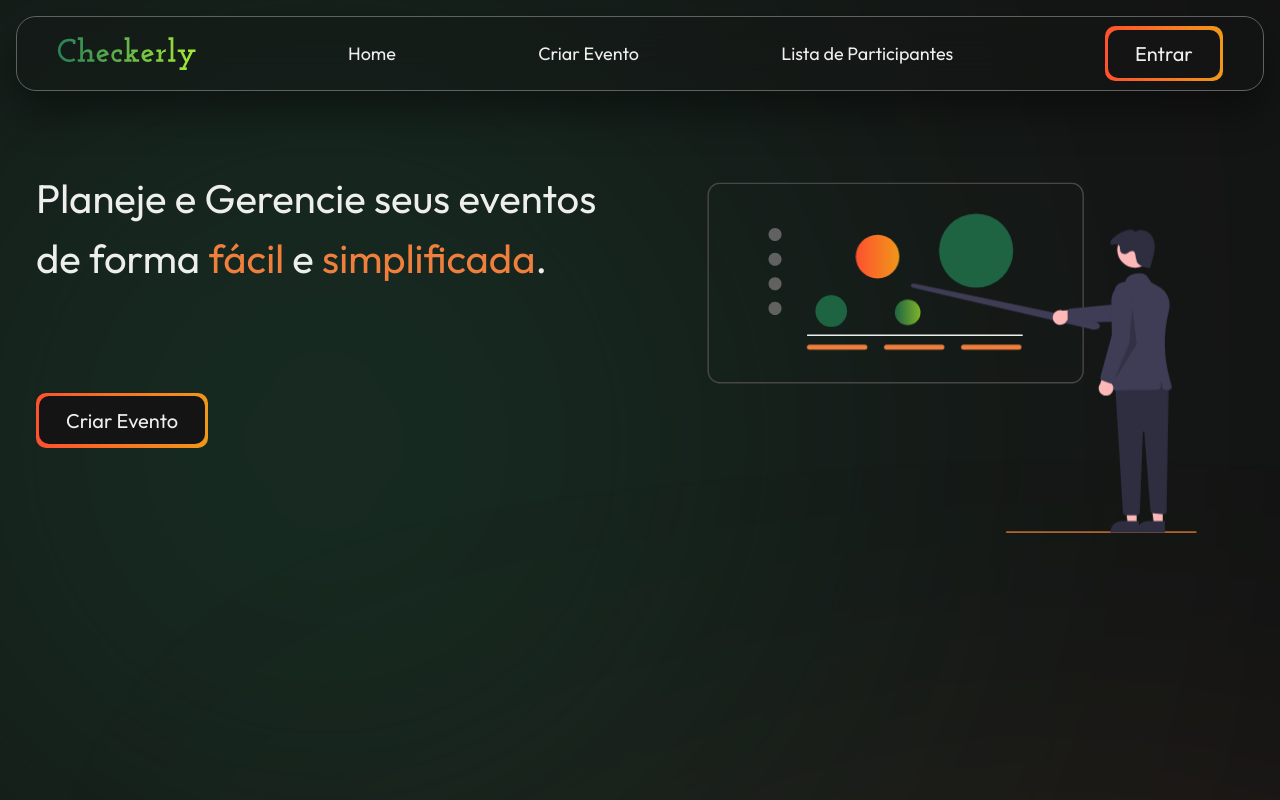
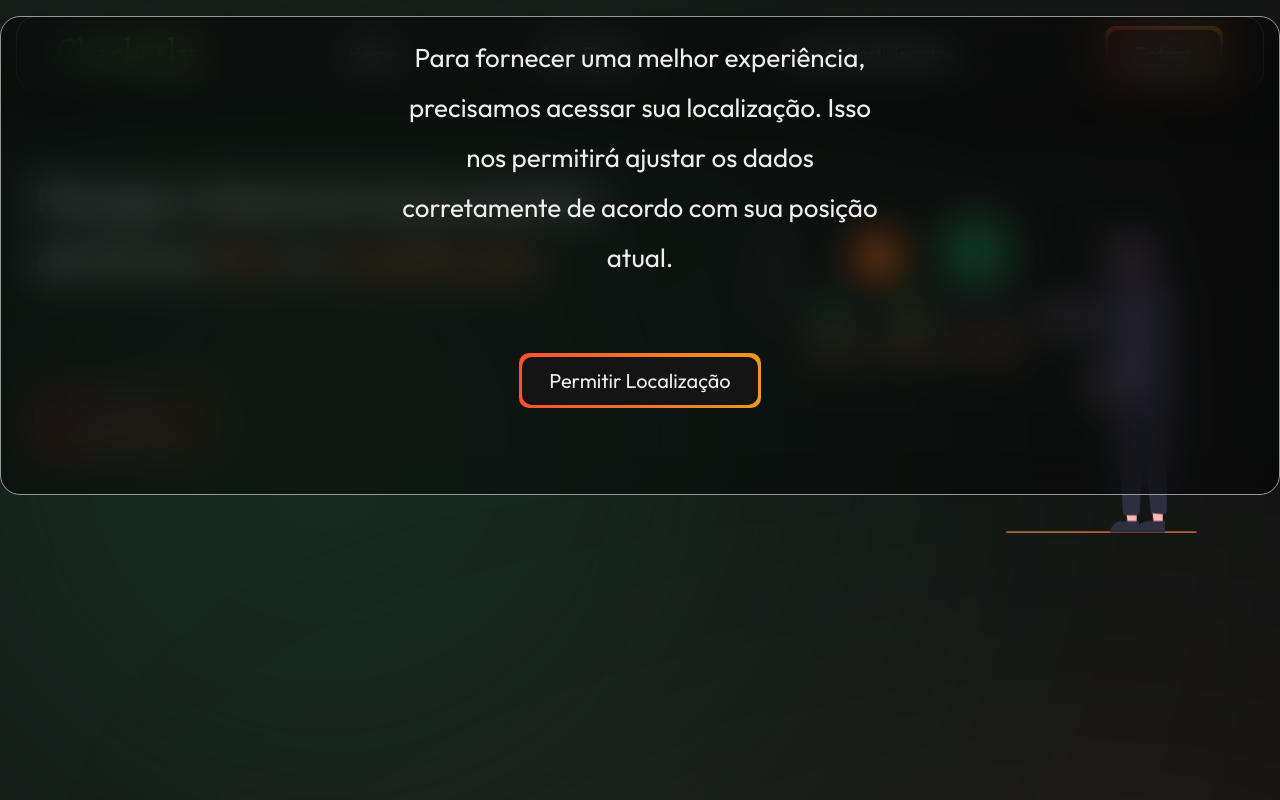
Before and after one commit to Pedro-Andre/Checkcerly-Backup, a React (Vite) app: page / in a window 1280 px wide. Shown: the top 800 px of the page. Built offline with nearby package versions, Linux system fonts and the light colour scheme; no server answers.

Commit message:
Adicionando botao de permissao da Localizacao

```diff
--- /dev/null
+++ b/src/assets/components/Geolocation/Geolocation.css
@@ -0,0 +1,47 @@
+/* .location {
+  position: fixed;
+  inset: 2rem;
+  display: flex;
+  flex-direction: column;
+  align-items: center;
+  justify-content: center;
+  background: var(--clr-black-low-op);
+  border: 0.15rem solid var(--clr-gray);
+  backdrop-filter: blur(2rem);
+  border-radius: 2rem;
+  padding: 1.6rem;
+  z-index: 9999;
+}
+
+.location p {
+  font-size: 2.6rem;
+  width: 100%;
+  max-width: 50rem;
+  text-align: center;
+  line-height: 5rem;
+} */
+
+.location {
+  position: fixed;
+  width: 100%;
+  top: 1.6rem;
+  left: 0;
+  display: flex;
+  flex-direction: column;
+  align-items: center;
+  justify-content: center;
+  background: var(--clr-black-low-op-3);
+  border: 0.15rem solid var(--clr-gray);
+  backdrop-filter: blur(2rem);
+  border-radius: 2rem;
+  padding: 1.6rem;
+  z-index: 9999;
+}
+
+.location p {
+  font-size: 2.6rem;
+  width: 100%;
+  max-width: 50rem;
+  text-align: center;
+  line-height: 5rem;
+}
--- /dev/null
+++ b/src/assets/components/Geolocation/Geolocation.tsx
@@ -0,0 +1,46 @@
+import React, { useState } from "react";
+import "./Geolocation.css";
+
+const Geolocation: React.FC = () => {
+  const [componentsVisible, setComponentsVisible] = useState(true); // Controle de visibilidade de todos os componentes
+
+  const requestLocation = () => {
+    if ("geolocation" in navigator) {
+      navigator.geolocation.getCurrentPosition(
+        (position) => {
+          const { latitude, longitude } = position.coords;
+          console.log(`Latitude: ${latitude}, Longitude: ${longitude}`);
+        },
+        (error) => {
+          console.error("Erro ao obter a localização:", error);
+        }
+      );
+    } else {
+      console.error("Geolocalização não é suportada pelo navegador");
+    }
+
+    // Esconde todos os componentes após solicitar a localização
+    setComponentsVisible(false);
+  };
+
+  return (
+    <>
+      {componentsVisible && (
+        <div className="location">
+          <p>
+            Para fornecer uma melhor experiência, precisamos acessar sua
+            localização. Isso nos permitirá ajustar os dados corretamente de
+            acordo com sua posição atual.
+          </p>
+          <a>
+            <button onClick={requestLocation} className="body-btn">
+              Permitir Localização
+            </button>
+          </a>
+        </div>
+      )}
+    </>
+  );
+};
+
+export default Geolocation;
--- a/src/index.css
+++ b/src/index.css
@@ -15,6 +15,7 @@
   --clr-white-low-op: #eeeeee59;
   --clr-black-low-op: #14141450;
   --clr-black-low-op-2: #61616126;
+  --clr-black-low-op-3: #00000070;
   --clr-grad-orange: linear-gradient(90deg, #ff512f 0%, #f09819 100%);
   --clr-grad-green: linear-gradient(90deg, #1e6443 0%, #7fb429 100%);
   --clr-grad-green-2: linear-gradient(to bottom, #1e6443 0%, #7fb429 100%);
--- a/src/pages/Home.tsx
+++ b/src/pages/Home.tsx
@@ -1,3 +1,4 @@
+import Geolocation from "../assets/components/Geolocation/Geolocation";
 import Nav from "../assets/components/Nav/Nav";
 import HeroSection from "../assets/components/HeroSection/HeroSection";
 import CardsSection from "../assets/components/CardsSection/CardsSection";
@@ -15,6 +16,7 @@ function Home() {
       <main>
         <section>
           <HeroSection />
+          <Geolocation />
         </section>
 
         <section className="cards-section">
```
